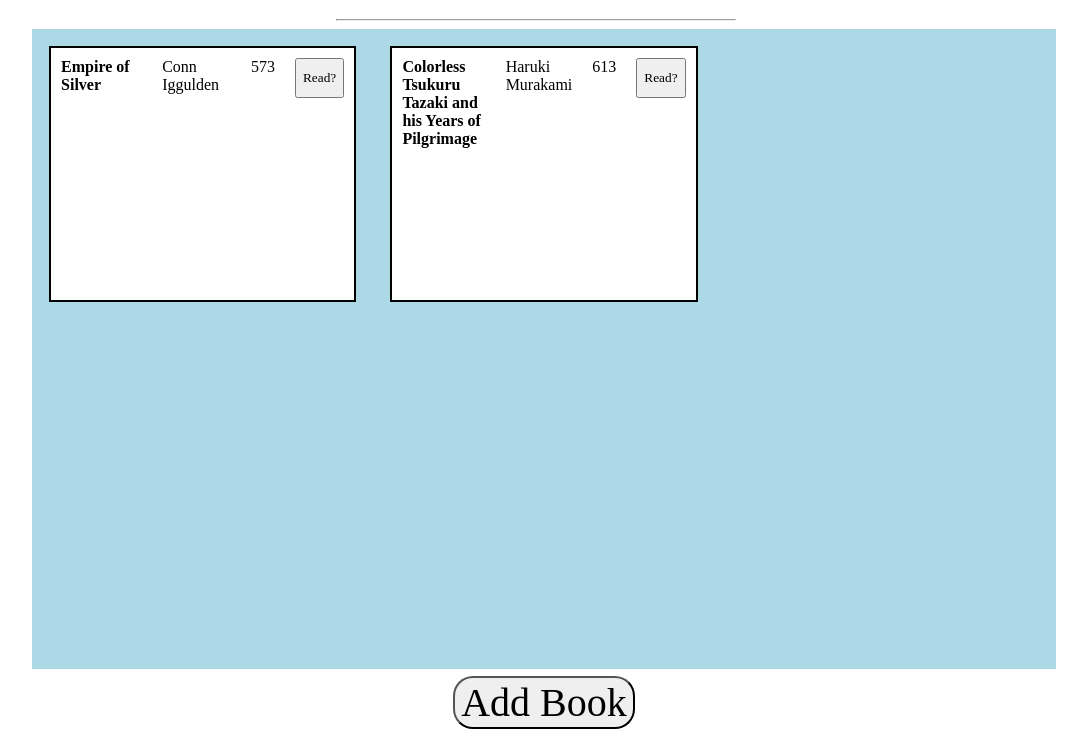
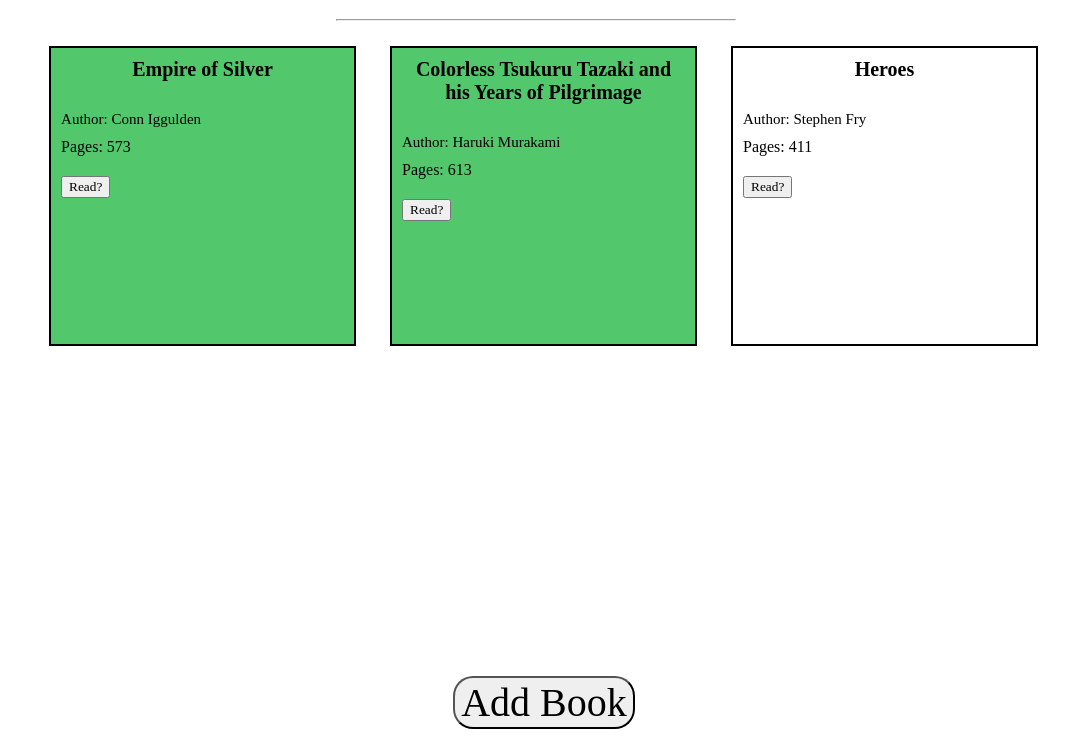
Before and after one commit to CodaSirrah/library, a plain HTML site: page index.html in a window 1280 px wide. Shown: the part 61-800 px from the top of the page, without its empty margins (104-1191 px from the left). Drawn offline with Linux system fonts and the light colour scheme; a web font is replaced by a local one.

Commit message:
Fixed scaling of multiple cards, added event listeners for buttons.

```diff
--- a/books.js
+++ b/books.js
@@ -1,6 +1,6 @@
 let gridContainer = document.querySelector("#gridContainer");
 let myLibrary = [];
-let btnNewBook = document.querySelector("#newForm");
+let addBookBtn = document.querySelector("#addBookBtn    ");
 let bookForm = document.getElementById("newBookForm");
 let form = document.getElementById("formContainer");
 let titleField = document.getElementById("titleField");
@@ -10,7 +10,7 @@ let authorFieldLabel = document.getElementById("authorFieldLabel");
 let pagesField = document.getElementById("pagesField");
 let pagesFieldLabel = document.getElementById("pagesFieldLabel");
 let submitBtn = document.querySelector("#submit");
-let read = document.querySelector("#read");
+let readCheckBox = document.querySelector("#read");
 
 
 // Object Constructor
@@ -23,6 +23,7 @@ function Book(title, author, pages, read) {
 
 addBookToLibrary("Empire of Silver", "Conn Iggulden", 573, true);
 addBookToLibrary("Colorless Tsukuru Tazaki and his Years of Pilgrimage", "Haruki Murakami", 613, true);
+addBookToLibrary("Heroes", "Stephen Fry", 411, false);
 
 function displayCurrentBooks() {
     for (i = 0; i < myLibrary.length; i++) {
@@ -34,8 +35,8 @@ function displayCurrentBooks() {
 
         // write information.
         createTitle.innerHTML = myLibrary[i].title;
-        createAuthor.innerHTML = myLibrary[i].author;
-        createPages.innerHTML = myLibrary[i].pages;
+        createAuthor.innerHTML = "Author: " + myLibrary[i].author;
+        createPages.innerHTML = "Pages: " + myLibrary[i].pages;
         createRead.innerHTML = "Read?";
 
         // styling.
@@ -44,7 +45,17 @@ function displayCurrentBooks() {
         createAuthor.classList.add("itemSpacing")
         createPages.classList.add("itemSpacing")
         createRead.classList.add("itemSpacing");
-        createRead.classList.add("readButton");
+        if (myLibrary[i].read === true)
+            createCard.classList.add("bookRead");
+
+
+        createTitle.classList.add("cardTitle");
+        createAuthor.classList.add("cardAuthor");
+        createPages.classList.add("cardPages");
+        createRead.classList.add("cardRead");
+
+
+
 
         // appending.
         createCard.appendChild(createTitle);
@@ -77,9 +88,11 @@ function displayBooks() {
 
     // write information.
     createTitle.innerHTML = lastBook.title;
-    createAuthor.innerHTML = lastBook.author;
-    createPages.innerHTML = lastBook.pages;
+    createAuthor.innerHTML = "Author: " + lastBook.author;
+    createPages.innerHTML = "Pages: " + lastBook.pages;
     createRead.innerHTML = "Read?";
+
+
 
     // styling.
     createCard.classList.add("bookCard");
@@ -87,7 +100,7 @@ function displayBooks() {
     createAuthor.classList.add("itemSpacing")
     createPages.classList.add("itemSpacing")
     createRead.classList.add("itemSpacing");
-    createRead.classList.add("readButton");
+    createRead.classList.add("cardRead");
 
     // appending.
     createCard.appendChild(createTitle);
@@ -104,7 +117,7 @@ function toggleForm() {
     form.classList.toggle("formIn");
     }
 
-btnNewBook.addEventListener("click", () => {
+addBookBtn.addEventListener("click", () => {
     toggleForm();
 })
 
@@ -143,7 +156,7 @@ function newBook() {
 let titleData = titleField.value;
 let authorData = authorField.value;
 let pagesData = parseInt(pagesField.value);
-let readData = read.value;
+let readData = readCheckBox.value;
 return addBookToLibrary(titleData, authorData, pagesData, readData);
 };
 
@@ -151,8 +164,28 @@ function resetForm() {
     titleField.value = "";
     authorField.value = "";
     pagesField.value = "";
-    read.value = false;
+    readCheckBox.value = false;
     titleFieldLabel.classList.remove("hideLabel");
     authorFieldLabel.classList.remove("hideLabel");
     pagesFieldLabel.classList.remove("hideLabel");
 }
+
+document.querySelectorAll("button").forEach(item => {
+    item.addEventListener("mouseenter", () => {
+        item.style.cssText = "background-color: rgba(101, 191, 230, 1); cursor: pointer; border: 2px solid black;"
+    })
+
+});
+
+document.querySelectorAll("button").forEach(item => {
+    item.addEventListener("mouseleave", () => {
+        item.style.cssText = "";
+    })
+
+});
+
+document.querySelectorAll(".cardRead").forEach(item => {
+    item.addEventListener("click", () => {
+        item.parentElement.classList.toggle("bookRead");
+    })
+});
--- a/index.html
+++ b/index.html
@@ -32,7 +32,7 @@
                 </div>
             </form>
     </div>
-        <footer><button id="newForm">Add Book</button></footer>
+        <footer><button id="addBookBtn">Add Book</button></footer>
         <script src="books.js"></script>
     </body>
 </html>
--- a/style.css
+++ b/style.css
@@ -1,6 +1,9 @@
 * {
     box-sizing: border-box;
     font-family: 'Della Respira', serif;
+}
+*:focus {
+    outline: 0;
 }
 
 html {
@@ -13,29 +16,6 @@ h1 {
 }
 
 
-
-#gridContainer {
-    display: grid;
-    grid-template-columns: repeat(3, 1fr);
-    background-color: lightblue;
-    height: 80vh;
-    width: 80vw;
-    margin-left: 10vw;
-}
-
-.bookCard {
-    height: 40%;
-    display: flex;
-    justify-content: center;
-    background-color: white;
-    border: 2px solid black;
-    margin: 5%
-}
-
-.itemSpacing {
-    margin: 10px;
-}
-
 footer {
     position: fixed;
     bottom: 0;
@@ -43,13 +23,19 @@ footer {
     width: 100%;
 }
 
-#newForm {
+#addBookBtn {
     font-size: 40px;
     margin-bottom: 10px;
     border-radius: 20px;
 }
 
-#newForm:hover{
+/* #addBookBtn:hover{
+    border: 2px solid black;
+    cursor: pointer;
+    background-color: rgba(101, 191, 230, 1);
+} */
+
+.hoverHighlight {
     border: 2px solid black;
     cursor: pointer;
     background-color: rgba(101, 191, 230, 1);
@@ -118,8 +104,6 @@ hr {
     height: 20px;
 }
 
-
-
 input {
     height: 3vh;
     font-family: 'Bebas Neue', cursive;
@@ -149,8 +133,53 @@ input {
       visibility: hidden;
   }
 
+  #gridContainer {
+    display: grid;
+    grid-template-columns: repeat(3, 33.3%);
+    grid-template-rows: repeat(2, 1fr);
 
-.readButton {
-    height: 40px;
-    width: 50px;
+    height: 80vh;
+    width: 80vw;
+    margin-left: 10vw;
+    overflow-x: hidden;
+    overflow-y: auto;
 }
+
+.bookCard {
+    height: 300px;
+    background-color: white;
+    border: 2px solid black;
+    margin: 5%
+}
+
+
+
+.cardTitle {
+    font-size: 20px;
+    position: relative;
+    padding-bottom: 20px;
+    text-align: center;
+}
+
+.cardAuthor {
+    font-size: 15px;
+    position: relative;
+}
+
+.cardPages {
+    position: relative;
+}
+
+.cardRead {
+    position: relative;
+    bottom:0
+
+}
+
+.itemSpacing {
+    margin: 10px;
+}
+
+.bookRead {
+    background-color: #52c76b;
+}
```
